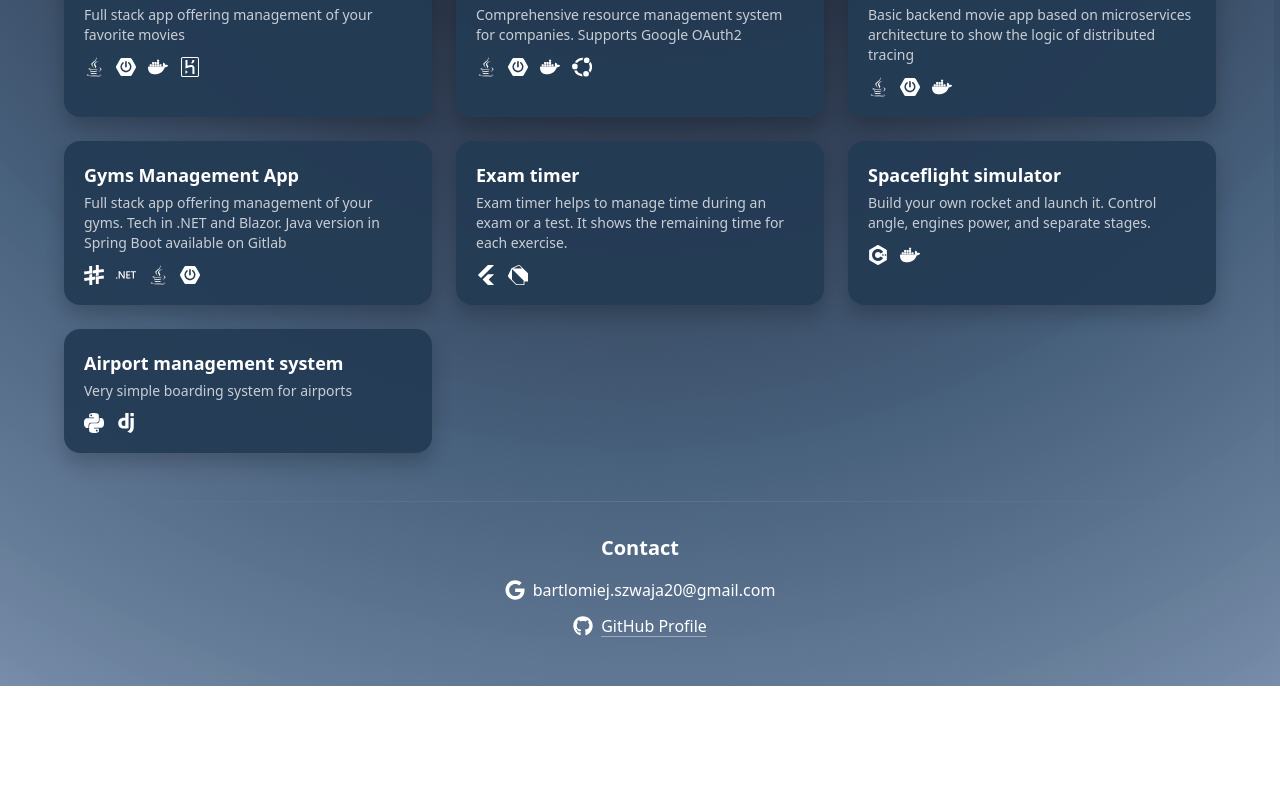
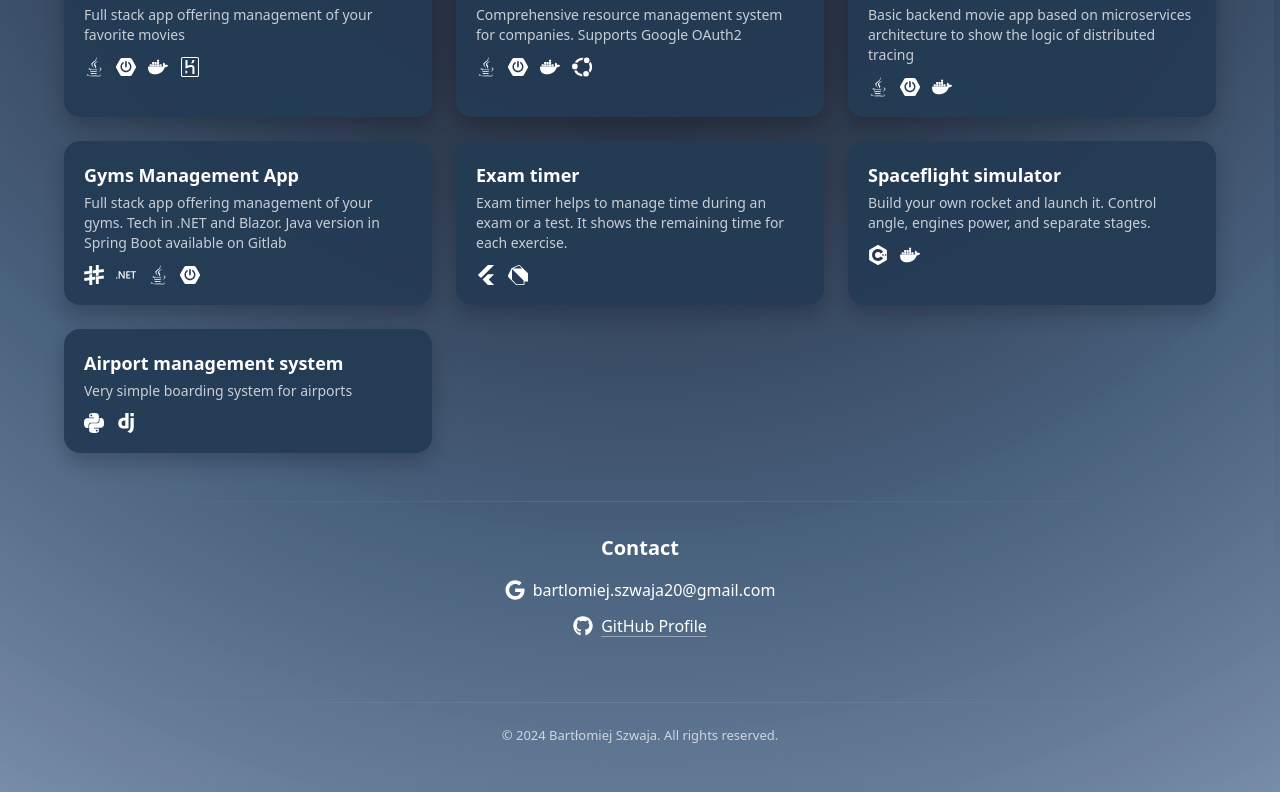
Before and after one commit to Verduttio/verduttio.github.io, a React (Vite) app: page / in a window 1280 px wide. Shown: the part 1449-2241 px from the top of the page. Before the commit the page ends 2135 px from the top, so only its background shows below. Built offline with nearby package versions, Linux system fonts and the light colour scheme.

Commit message:
feat: add footer

```diff
--- a/src/App.tsx
+++ b/src/App.tsx
@@ -6,6 +6,7 @@ import Contact from "./components/Contact";
 import Certifications from "./components/Certifications";
 import AboutMe from "./components/AboutMe";
 import Divider from "./components/Divider";
+import Footer from "./components/Footer";
 
 
 const App: React.FC = () => {
@@ -22,6 +23,7 @@ const App: React.FC = () => {
           <Projects />
           <Divider />
           <Contact />
+          <Footer />
         </div>
       </main>
     </div>
--- /dev/null
+++ b/src/components/Footer.tsx
@@ -0,0 +1,24 @@
+// src/components/Footer.tsx
+import React from "react";
+
+const Footer: React.FC = () => {
+  const year = new Date().getFullYear();
+
+  return (
+    <footer className="px-4 mt-16">
+      {/* softer gradient divider */}
+      <div
+        aria-hidden
+        className="mx-auto w-full max-w-6xl h-px bg-gradient-to-r from-transparent via-white/10 to-transparent mb-6"
+      />
+
+      <div className="mx-auto w-full max-w-6xl flex flex-col items-center gap-1.5 text-center">
+        <p className="text-xs sm:text-[13px] text-white/70">
+          © {year} Bartłomiej Szwaja. All rights reserved.
+        </p>
+      </div>
+    </footer>
+  );
+};
+
+export default Footer;
```
